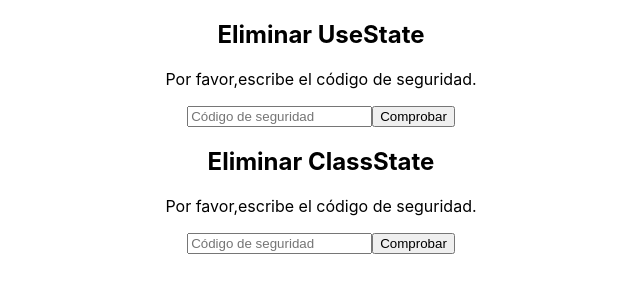
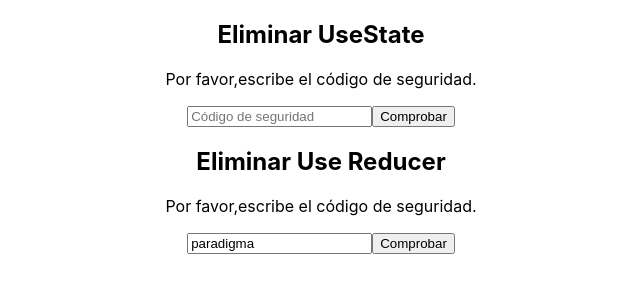
Before and after one commit to ang3lcode/curso-react-manejo-estado, a React (Create React App) app: page / in a window 1280 px wide. Shown: the top 300 px of the page, without its empty margins (319-959 px from the left). Built offline with nearby package versions, Linux system fonts and the light colour scheme.

Commit message:
feat:estados useReducer

```diff
--- a/src/App.js
+++ b/src/App.js
@@ -1,12 +1,15 @@
 import "./App.css";
-import { ClassState } from "./ClassState/ClassState";
+import { UseReducer } from "./useReducer";
+// import { ClassState } from "./ClassState/ClassState";
 import { UseState } from "./UseState/UseState";
 
 function App() {
   return (
     <div className="App">
       <UseState name="UseState" />
-      <ClassState name="ClassState" />
+      {/* <ClassState name="ClassState" /> */}
+      <UseReducer name="Use Reducer"/>
+
     </div>
   );
 }
--- a/src/UseState/UseState.js
+++ b/src/UseState/UseState.js
@@ -40,11 +40,11 @@ export const UseState = ({ name }) => {
     });
   };
   const onDelete = () => {
-    setState({ ...setState, deleted: true });
+    setState({ ...state, deleted: true });
   };
   const onReset = () => {
     setState({
-      ...setState,
+      ...state,
       deleted: false,
       confirmed: false,
       value: "",
--- a/src/useReducer.js
+++ b/src/useReducer.js
@@ -1,65 +1,128 @@
+import React from "react";
+
+const SEGURITY_CODE = "paradigma";
+
+export const UseReducer = ({ name }) => {
+  const [state, dispatch] = React.useReducer(reducer, initialState);
+
+  console.log(state)
+
+
+  React.useEffect(() => {
+    if (!!state.loading) {
+      setTimeout(() => {
+        if (state.value === SEGURITY_CODE) {
+          dispatch({ type: "CONFIRM" }); // payload: opcional
+          // onConfirm();
+        } else {
+          dispatch({ type: "ERROR" });
+        }
+        // setLoading(false);
+      }, 3000);
+    }
+  }, [state.loading]);
+
+  if (!state.deleted && !state.confirmed) {
+    return (
+      <div>
+        <h2>Eliminar {name}</h2>
+        <p>Por favor,escribe el código de seguridad.</p>
+
+        {state.error && !state.loading && <p>Error: codigo</p>}
+        {state.loading && <p>Cargando...</p>}
+
+        <input
+          placeholder="Código de seguridad"
+          value={state.value}
+          onChange={(e) => {
+            console.log( e.target.value)
+            dispatch({ type: 'WRITE', payload: e.target.value });
+            // onWhite(e.target.value);
+          }}
+        />
+        <button
+          onClick={() => {
+            dispatch({ type: "CHECK" });
+          }}
+        >
+          Comprobar
+        </button>
+      </div>
+    );
+  } else if (!!state.confirmed && !state.deleted) {
+    return (
+      <React.Fragment>
+        <p>pedimos confirmacion ¿estas seguro?</p>
+        <button
+          onClick={() => {
+            dispatch({ type: "DELETE" });
+          }}
+        >
+          si, eliminar
+        </button>
+        <button
+          onClick={() => {
+            dispatch({ type: "RESET" });
+          }}
+        >
+          no, eliminar
+        </button>
+      </React.Fragment>
+    );
+  } else {
+    return (
+      <React.Fragment>
+        <p>Eliminado</p>
+        <button
+          onClick={() => {
+            dispatch({ type: "RESET" });
+          }}
+        >
+          Resetear, volver atras
+        </button>
+      </React.Fragment>
+    );
+  }
+};
+
 const initialState = {
-  value: "",
+  value: "paradigma",
   error: false,
   loading: false,
   deleted: false,
   confirmed: false,
 };
-
-// const reducer = (state, action) => {}; // base
-
-// const reducerIf = (state, action) => {
-//   if (action.type === "ERROR") {
-//     return {
-//       ...state,
-//       error: true,
-//       loading: false,
-//     };
-//   } else if (action.type === "CHECK") {
-//     return {
-//       ...state,
-//       loading: true,
-//     };
-//   } else {
-//     return {
-//       ...state,
-//     };
-//   }
-// };
-
-// const reducerSwich = (state, action) => {
-//   switch (action.type) {
-//     case "ERROR":
-//       return {
-//         ...state,
-//         error: true,
-//         loading: false,
-//       };
-//     case "CHECK":
-//       return {
-//         ...state,
-//         loading: true,
-//       };
-
-//     default:
-//       return {
-//         ...state,
-//       };
-//   }
-// };
-
-
-const reducerObject = (state) => ({
+const reducerObject = (state, payload) => ({
+  'CONFIRM': {
+    ...state,
+    loading: false,
+    error: false,
+    confirmed: true,
+  },
   'ERROR': {
     ...state,
     error: true,
-        loading: false
+    loading: false,
+  },
+
+  'WRITE': { ...state, value: payload},
+
+  'CHECK': {
+    ...state,
+    loading: true,
+  },
+  'DELETE': { ...state, deleted: true },
+  'RESET': {
+    ...state,
+    deleted: false,
+    confirmed: false,
+    value: "",
   },
 });
 
 const reducer = (state, action) => {
   if (reducerObject(state)[action.type]){
-        return reducerObject(state)[action.type]
+      return reducerObject(state, action.payload)[action.type]
   } else {
       return state;
   }
```
Also changed, not shown: src/useReducerEjemplo.js (added, +66 -0 lines). Lines whose indentation alone changed are shown as unchanged.
